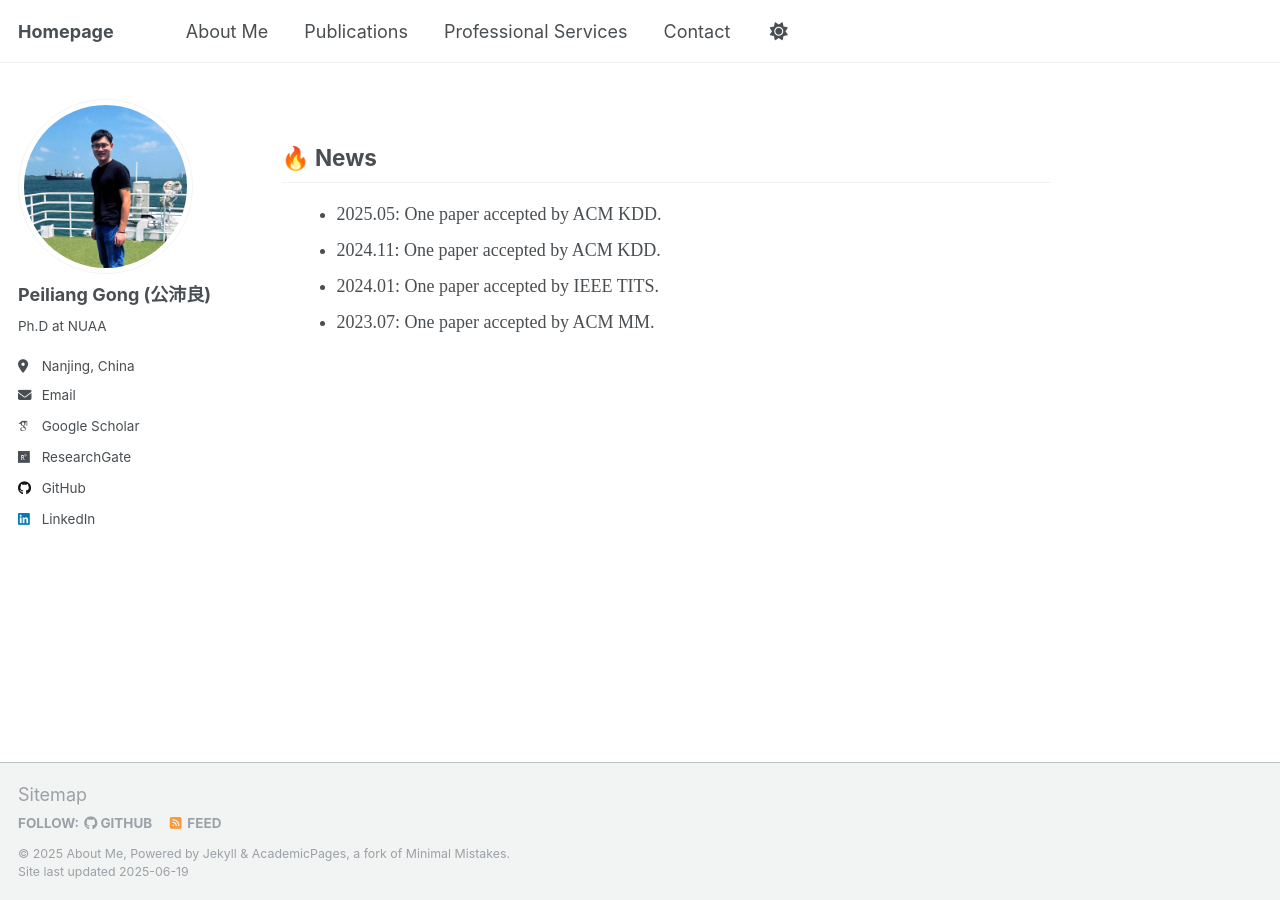
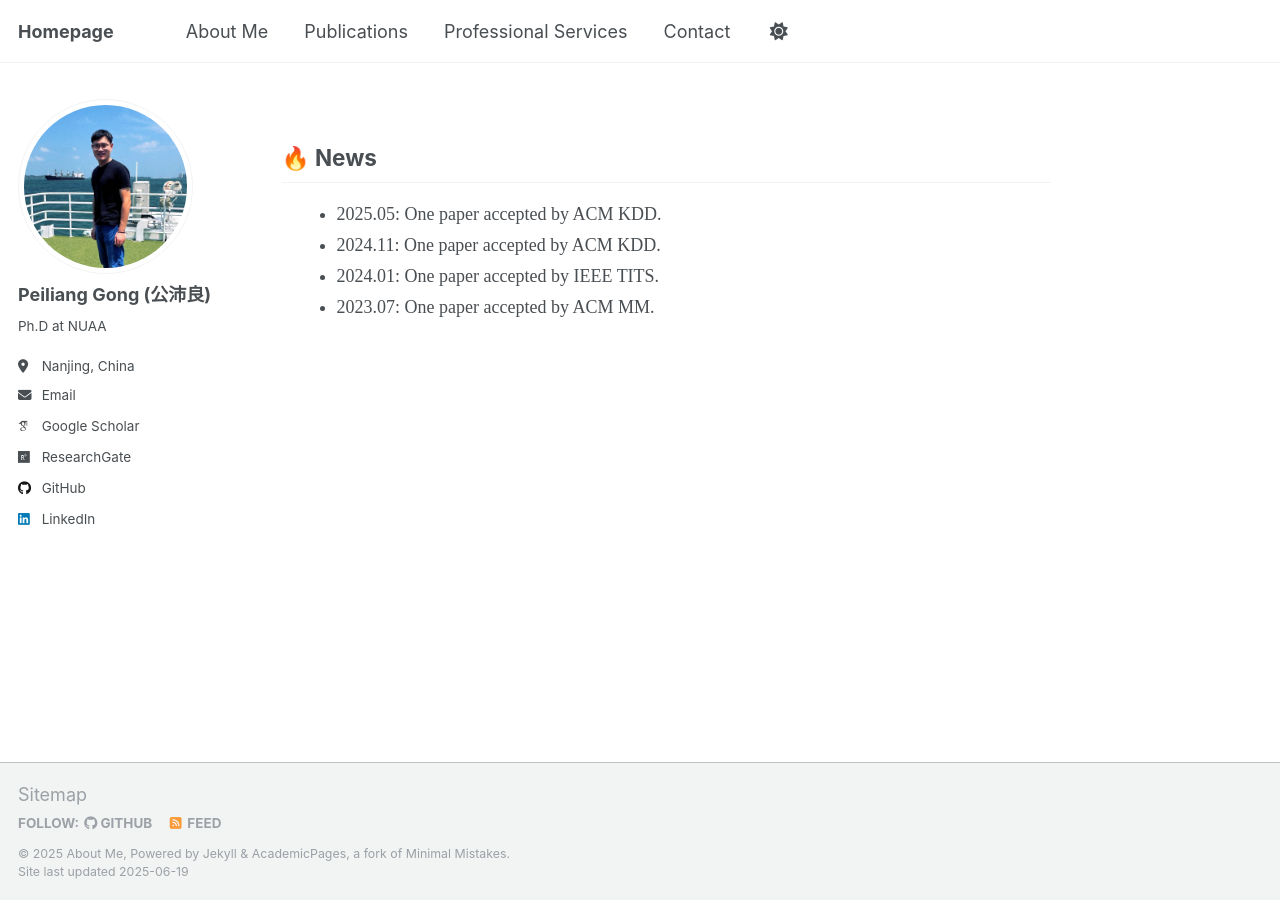
Before and after one commit to Tokenmw/Tokenmw.github.io, a Jekyll site: the page built from _pages/news.md, in a window 1280 px wide. Built offline with Jekyll 4.4.1, drawn with Linux system fonts in a browser that asks for light colours; some web fonts are replaced; our own code applies the rules of GitHub Pages for plain Markdown files.

Commit message:
Update news.md

```diff
--- a/_pages/news.md
+++ b/_pages/news.md
@@ -1,11 +1,11 @@
 <!-- News section -->
 <div id="news" style="font-family: 'Times New Roman', serif; text-align: justify; margin-top: 40px;">
 <h2>🔥 News</h2>
-<ul style="list-style-type: disc; margin-left: 15px; margin-bottom: 5px;">
-  <li>2025.05: One paper accepted by ACM KDD.</li>
-  <li>2024.11: One paper accepted by ACM KDD.</li>
-  <li>2024.01: One paper accepted by IEEE TITS.</li>
-  <li>2023.07: One paper accepted by ACM MM.</li>
+<ul style="list-style-type: disc; margin-left: 15px;">
+  <li style="margin-bottom: 4px;">2025.05: One paper accepted by ACM KDD.</li>
+  <li style="margin-bottom: 4px;">2024.11: One paper accepted by ACM KDD.</li>
+  <li style="margin-bottom: 4px;">2024.01: One paper accepted by IEEE TITS.</li>
+  <li style="margin-bottom: 4px;">2023.07: One paper accepted by ACM MM.</li>
 </ul>
 <br />
 </div>
```
